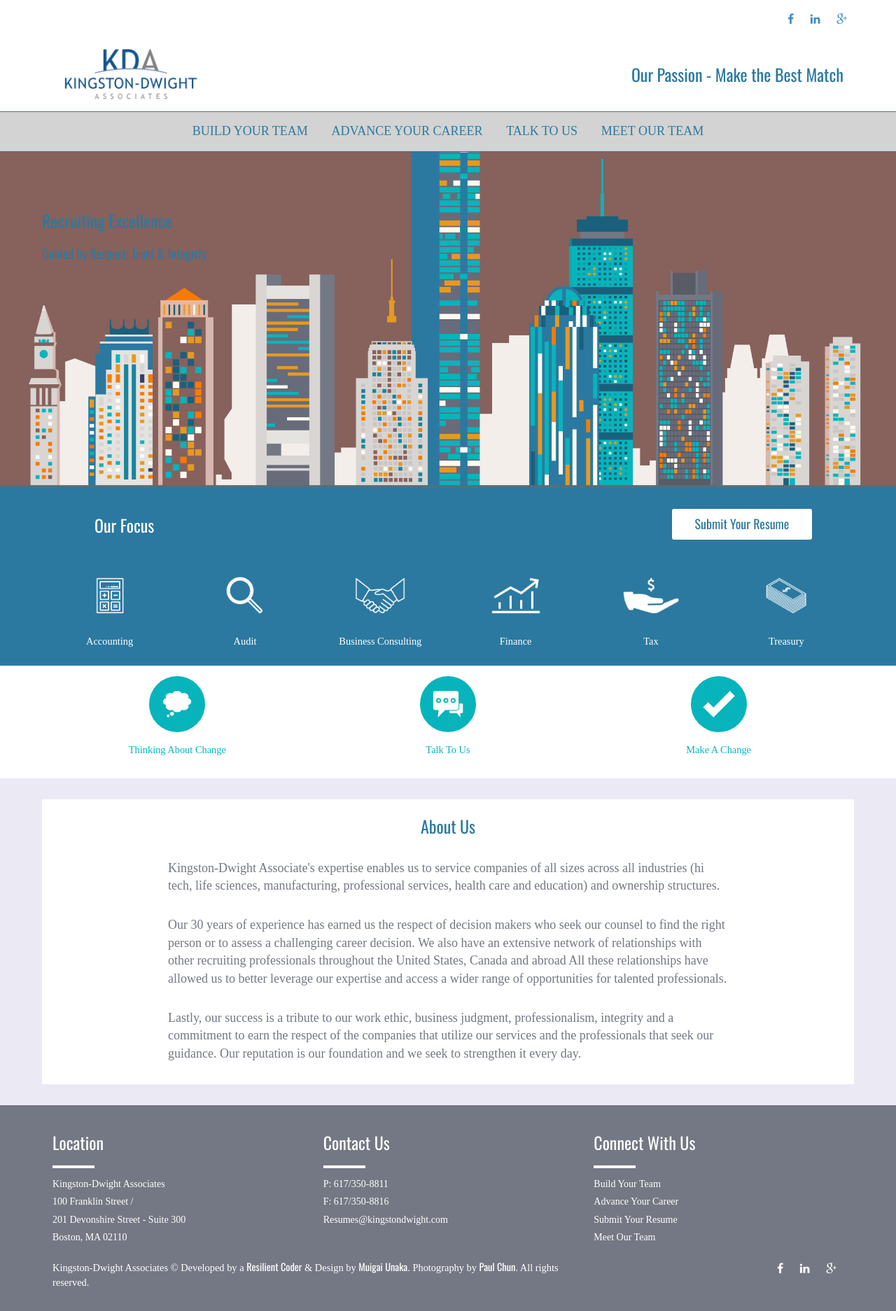
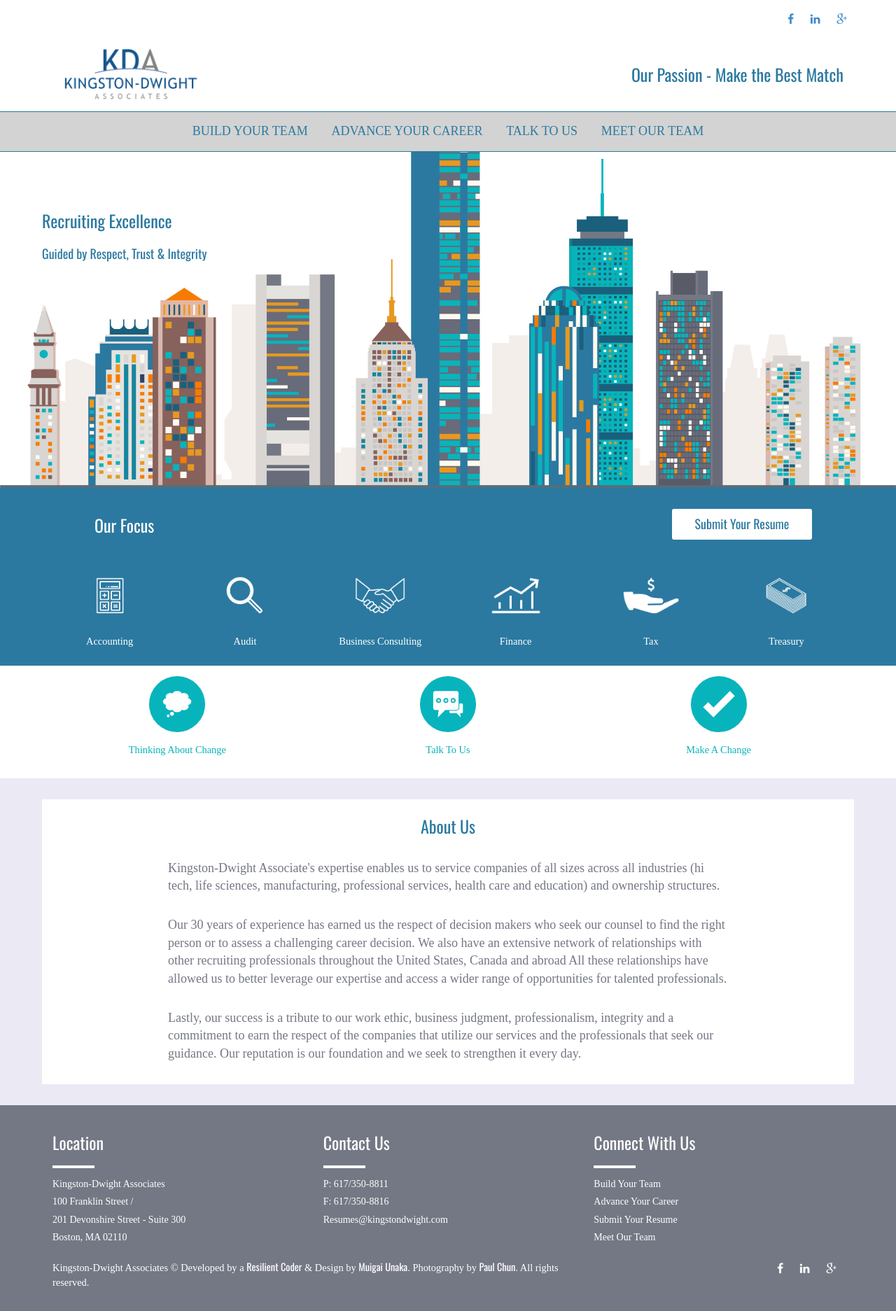
Before and after one commit to muigaiunaka/kingstondwight, a Jekyll site: the page built from index.html, in a window 1280 px wide. Shown: the whole page at 70% size. Built offline with Jekyll 4.4.1, drawn with Linux system fonts in a browser that asks for light colours; nearby versions of some CDN libraries; some web fonts are replaced.

```diff
--- a/css/style.css
+++ b/css/style.css
@@ -412,10 +412,9 @@
     background-image: url('../img/kdaHome.png');
 }
 
-.careerBanner, .teamBanner, .homeBanner, .jobsBanner {
+.careerBanner, .teamBanner, .homeBanner {
     background-repeat: no-repeat;
     background-size: cover;
-    background-color: #87615c;
     height: 480px;
     width: 100%;
     color: #fff;
@@ -431,9 +430,6 @@
     -webkit-flex-flow: column wrap;
 }
 
-.jobsBanner {
-    height: 180px;
-}
 
 .homeBanner {
     align-items: flex-start;
```
